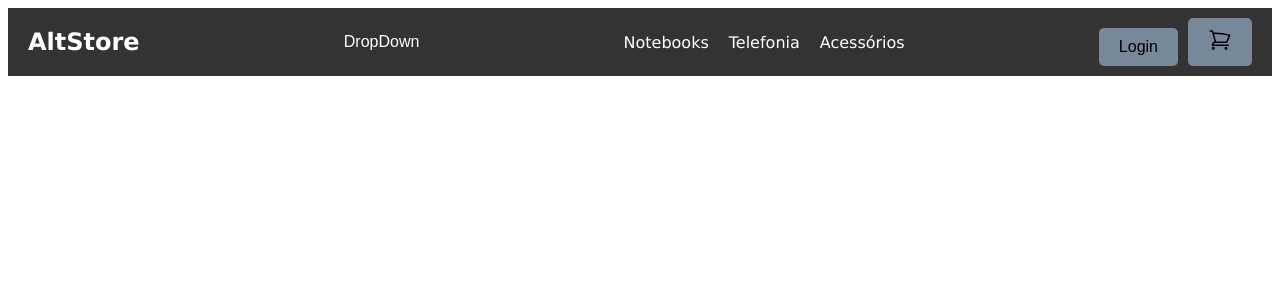
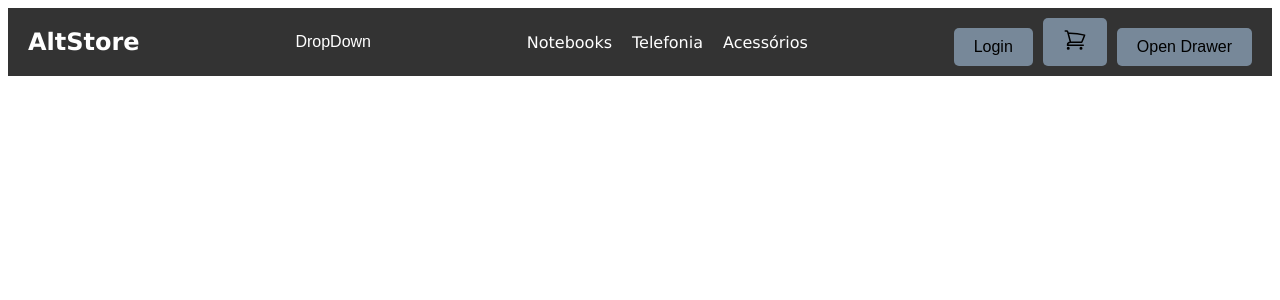
Before and after one commit to xphbcx/projeto-coder, a React (Vite) app: page / in a window 1280 px wide. Shown: the top 300 px of the page. Built offline with nearby package versions, Linux system fonts and the light colour scheme.

Commit message:
adição dropdown

```diff
--- a/src/components/navbar/index.jsx
+++ b/src/components/navbar/index.jsx
@@ -1,9 +1,25 @@
 import React from 'react'
 import DropDown from '../ItemListContainer'
 import Carrinho from '../CardWidget/carrinho'
+import { useDisclosure } from '@mantine/hooks';
+import { Drawer, Button } from '@mantine/core';
+
 
 export default function NavBar() {
 
+    function Demo() {
+        const [opened, { open, close }] = useDisclosure(false);
+
+        return (
+          <>
+            <Drawer opened={opened} onClose={close} title="Authentication">
+              <h1>TESTE</h1>
+            </Drawer>
+
+            <Button onClick={open}>Open Drawer</Button>
+          </>
+        );
+      }
     return (
         <div className="navbar">
             <div className="logo">AltStore</div>
@@ -16,6 +32,7 @@ export default function NavBar() {
             <div className="buttons">
                 <button>Login</button>
                 <Carrinho></Carrinho>
+                <Demo></Demo>
             </div>
         </div>
 
--- a/src/main.jsx
+++ b/src/main.jsx
@@ -1,9 +1,12 @@
 import React from 'react'
 import ReactDOM from 'react-dom/client'
 import App from './App.jsx'
+import { MantineProvider } from '@mantine/core'
 
 ReactDOM.createRoot(document.getElementById('root')).render(
   <React.StrictMode>
-    <App />
-  </React.StrictMode>,
+    <MantineProvider>
+      <App />
+    </MantineProvider>
+  </React.StrictMode>
 )
```
Also changed, not shown: package.json (+18 -0 lines), 1 other file (tests, documents, lock files or other folders).
